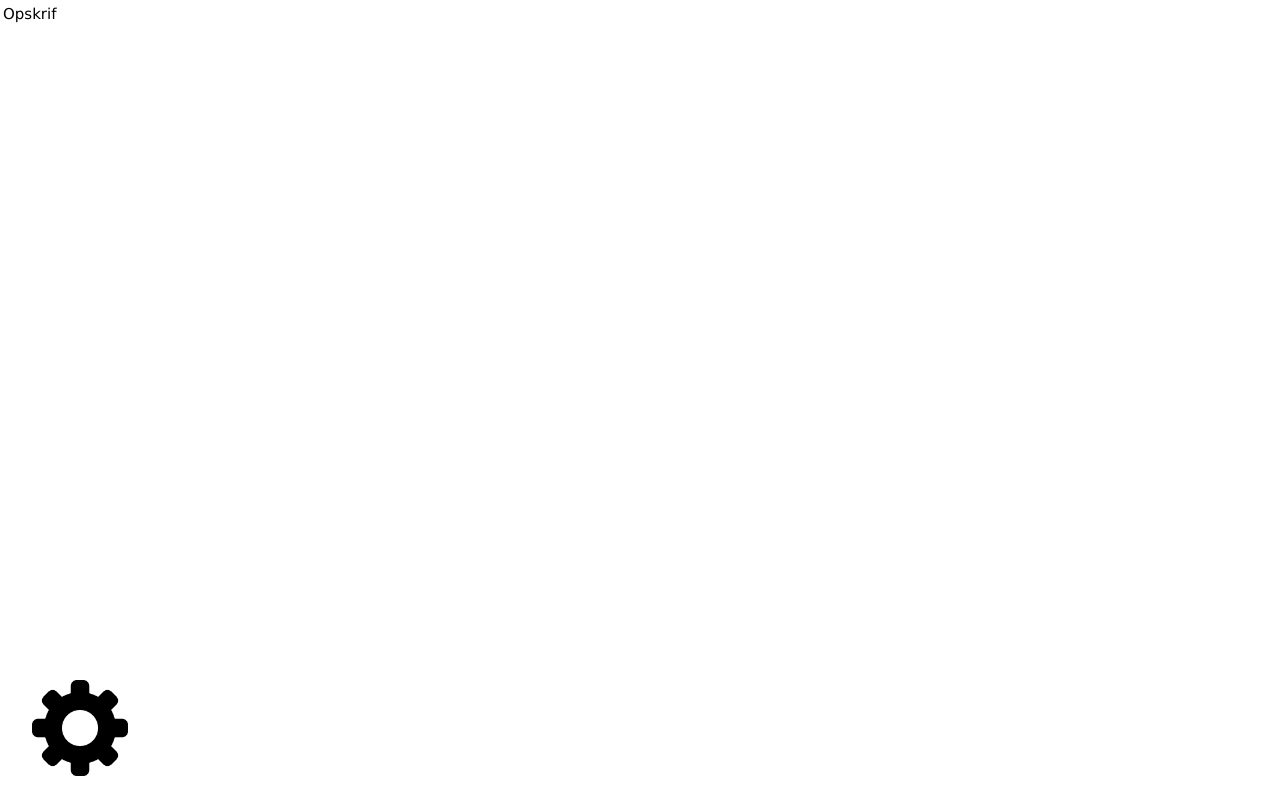
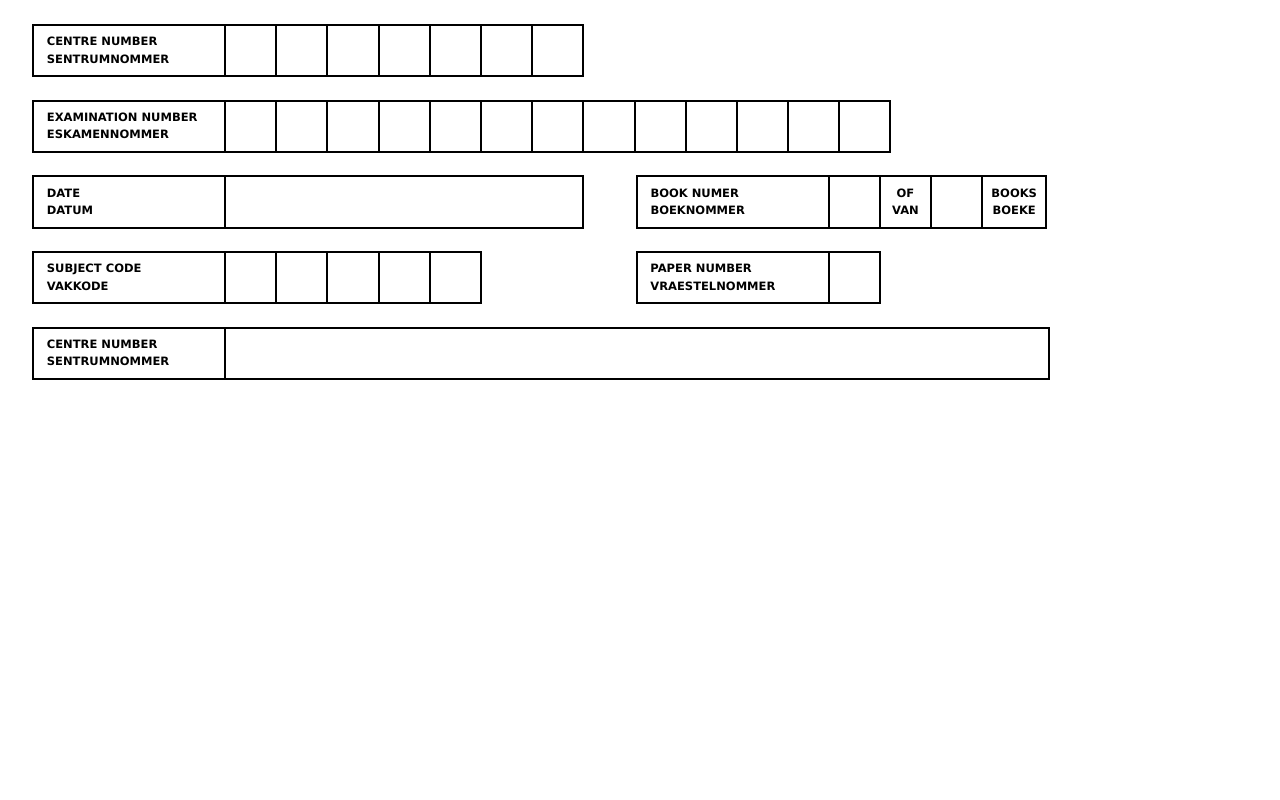
Before and after one commit to wesse206/NSSAntwoordblad, a plain HTML site: page index.html in a window 1280 px wide. Drawn offline with nearby package versions, Linux system fonts and the light colour scheme.

Commit message:
Formatted the html

```diff
--- a/index.html
+++ b/index.html
@@ -17,13 +17,109 @@
 <body>
 
   <!-- Antwoordblad -->
-  <table>
-    <td>Opskrif</td>
-  </table>
+  <section class="w3-padding w3-margin">
+    <b>
+      <table>
+        <tr>
+          <td class="fieldtitle">CENTRE NUMBER <br /> SENTRUMNOMMER</td>
+          <td class="formblock"></td>
+          <td class="formblock"></td>
+          <td class="formblock"></td>
+          <td class="formblock"></td>
+          <td class="formblock"></td>
+          <td class="formblock"></td>
+          <td class="formblock"></td>
+        </tr>
+      </table>
+      <br />
+      <table>
+        <tr>
+          <td class="fieldtitle">EXAMINATION NUMBER <br /> ESKAMENNOMMER</td>
+          <td class="formblock"></td>
+          <td class="formblock"></td>
+          <td class="formblock"></td>
+          <td class="formblock"></td>
+          <td class="formblock"></td>
+          <td class="formblock"></td>
+          <td class="formblock"></td>
+          <td class="formblock"></td>
+          <td class="formblock"></td>
+          <td class="formblock"></td>
+          <td class="formblock"></td>
+          <td class="formblock"></td>
+          <td class="formblock"></td>
+        </tr>
+      </table>
+      <br />
+      <table class="invisible">
+        <tr class="invisible">
+          <td class="invisible">
+            <table>
+              <tr>
+                <td class="fieldtitle">DATE <br /> DATUM</td>
+                <td class="dateblock"></td>
+              </tr>
+            </table>
+          </td>
+          <td class="formblock invisible"></td>
+          <td class="invisible">
+            <table>
+              <tr>
+                <td class="fieldtitle">BOOK NUMER <br /> BOEKNOMMER</td>
+                <td class="formblock"></td>
+                <td class="formblock center">OF <br /> VAN</td>
+                <td class="formblock"></td>
+                <td class="booksblock">BOOKS <br /> BOEKE</td>
+              </tr>
+            </table>
+          </td>
+        </tr>
+
+      </table>
+      <br />
+      <table class="invisible">
+        <tr class="invisible">
+          <td class="invisible">
+            <table>
+              <tr>
+                <td class="fieldtitle">SUBJECT CODE <br /> VAKKODE</td>
+                <td class="formblock"></td>
+                <td class="formblock"></td>
+                <td class="formblock"></td>
+                <td class="formblock"></td>
+                <td class="formblock"></td>
+              </tr>
+            </table>
+          </td>
+          <td class="formblock invisible"></td>
+          <td class="formblock invisible"></td>
+          <td class="formblock invisible"></td>
+          <td class="invisible">
+            <table>
+              <tr>
+                <td class="fieldtitle">PAPER NUMBER <br /> VRAESTELNOMMER</td>
+                <td class="formblock"></td>
+
+              </tr>
+            </table>
+          </td>
+        </tr>
+
+      </table>
+      <br />
+      <table>
+        <tr>
+          <td class="fieldtitle">CENTRE NUMBER <br /> SENTRUMNOMMER</td>
+          <td class="subjectblock"></td>
+        </tr>
+      </table>
+
+    </b>
+  </section>
 
   <!-- Navigation at the bottom of the page -->
 
-  <a class="w3-white w3-bottom w3-button w3-right w3-margin w3-round-large " style="width: 10%;"><img
+  <a class="w3-white w3-bottom w3-button w3-right w3-margin w3-round-large " style="width: 10%; display: none;"><img
       class="w3-image w3-center" width="100%" src="./settings.png" alt="Settings" onclick="settings()" /></a>
 
 
--- a/style.css
+++ b/style.css
@@ -1,118 +1,45 @@
-.timer {
-    font-size: 15vw;
-    display: none;
-    justify-content: center;
+
+
+table, td {
+    border: 2px solid black;
+    border-collapse: collapse;
+    font-size: 0.9vw;
 }
 
-.timeInputBox{
-    display: flex;
-    flex-direction: row;
-    justify-content: center;
+.fieldtitle {
+    padding-left: 1vw;
+    padding-right: 1vw;
+    width: 15vw;
 }
 
-.timeInput {
-    font-size: 15vw;
-    width: 25vw;
+.formblock {
+    width: 4vw;
+    height: 4vw;
 }
 
-.timerStartStop {
-    font-size: 2.5vw;
+.dateblock {
+    width: 28vw;
+    height: 4vw;
 }
 
-.progressbarOutline {
-    overflow: hidden;
-    display: block;
+.booksblock {
+    width: 5vw;
+    height: 4vw;
     text-align: center;
-    position: relative;
 }
 
-.progressbarBar {
-    height: 50px;
-    width: 0%;
-    padding: 0;
+.subjectblock {
+    width: 64.4vw;
+    height: 4vw;
 }
 
-.progressbarText {
-    position: absolute;
-    top: 25%;
-    left: 50%;
-    transform: translate(-50%, -50%);
+.invisible {
+    border: none;
+    margin: none;
+    padding: 0px;
+
 }
 
-.riglyneText{
-    font-size: 4vh;
+.center {
+    text-align: center;
 }
-
-.switch {
-    position: relative;
-    display: inline-block;
-    width: 60px;
-    height: 34px;
-}
-
-/* Hide default HTML checkbox */
-.switch input {
-    opacity: 0;
-    width: 0;
-    height: 0;
-}
-
-/* The slider */
-.slider {
-    position: absolute;
-    cursor: pointer;
-    top: 0;
-    left: 0;
-    right: 0;
-    bottom: 0;
-    background-color: #ccc;
-    -webkit-transition: .4s;
-    transition: .4s;
-}
-
-.slider:before {
-    position: absolute;
-    content: "";
-    height: 26px;
-    width: 26px;
-    left: 4px;
-    bottom: 4px;
-    background-color: white;
-    -webkit-transition: .4s;
-    transition: .4s;
-}
-
-input:checked+.slider {
-    background-color: #000000;
-}
-
-input:focus+.slider {
-    box-shadow: 0 0 1px #000000;
-}
-
-input:checked+.slider:before {
-    -webkit-transform: translateX(26px);
-    -ms-transform: translateX(26px);
-    transform: translateX(26px);
-}
-
-/* Rounded sliders */
-.slider.round {
-    border-radius: 34px;
-}
-
-.slider.round:before {
-    border-radius: 50%;
-}
-
-@keyframes flashProgress {
-    0% { opacity: 100%; }
-    50% { opacity: 0%; }
-    100% { opacity: 100%; }
-}
-
-.flash {
-    animation-name: flashProgress;
-    animation-duration: 2s;
-    animation-iteration-count: infinite;
-}
```
